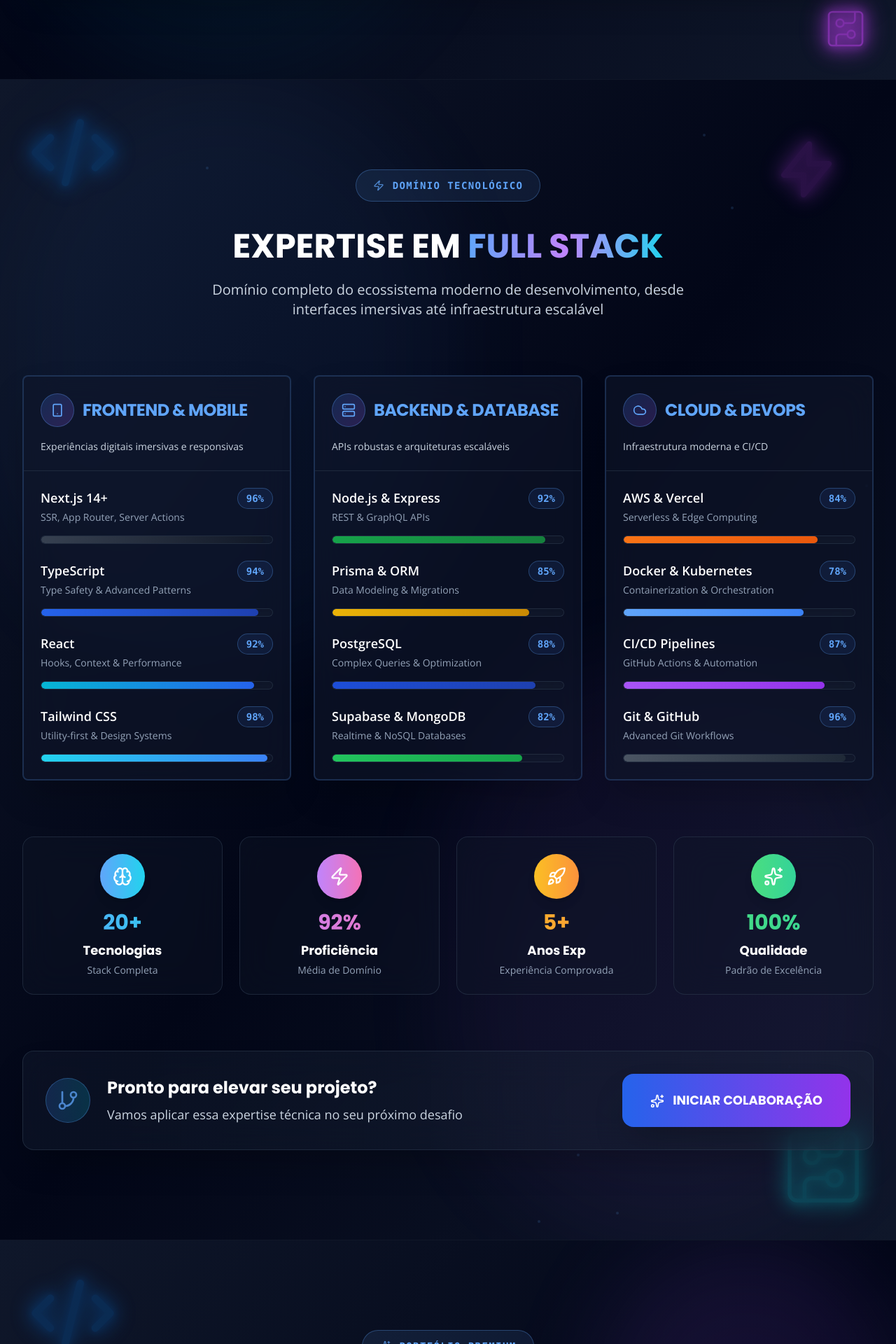
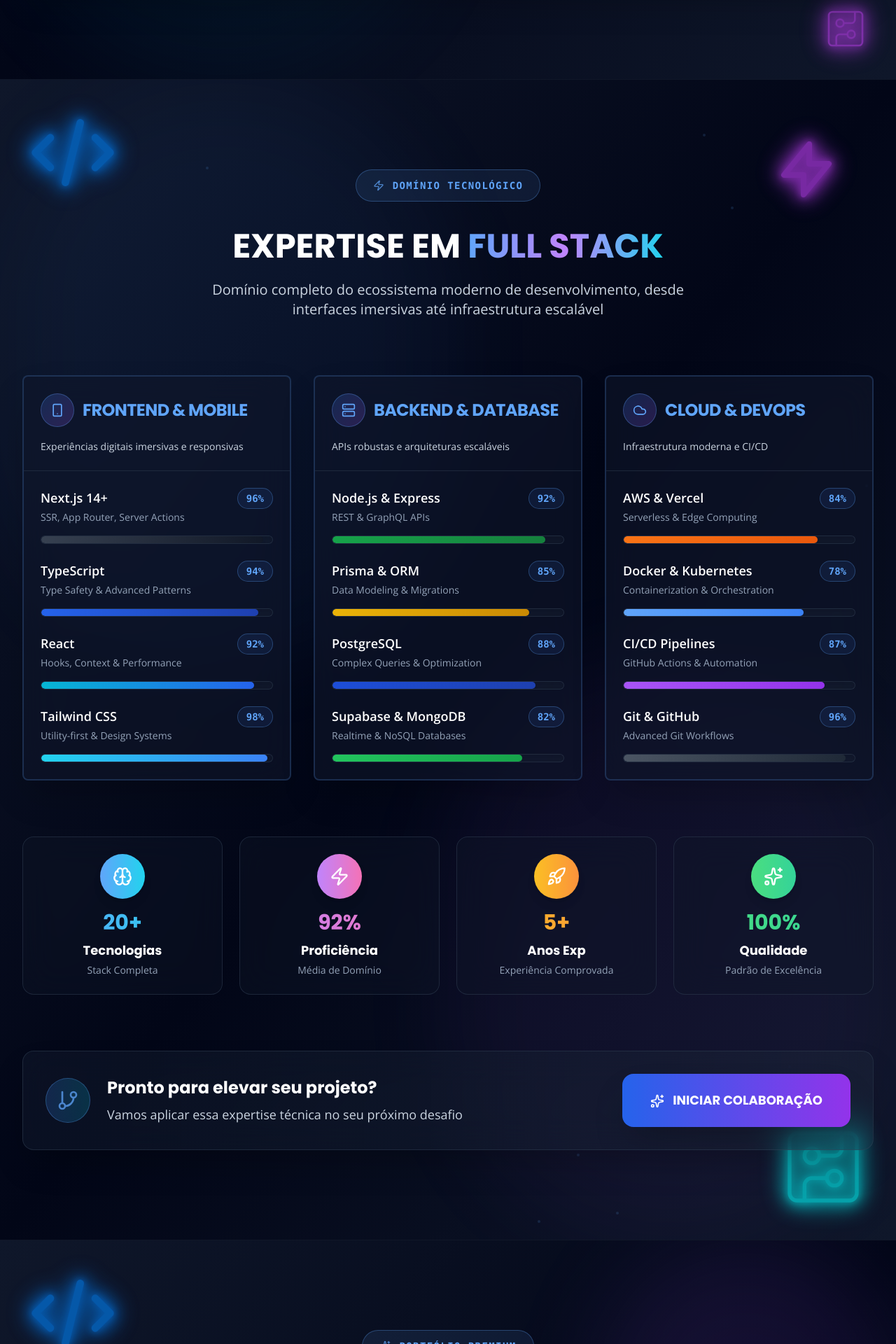
Before and after one commit to erickreisti/portifolio-oficial, a Next.js app: page / in a window 1280 px wide. Shown: the part 2700-4620 px from the top of the page at 70% size. Built offline with nearby package versions, Linux system fonts and the light colour scheme.

Commit message:
Alterando o cursor

```diff
--- a/components/sections/Contact.tsx
+++ b/components/sections/Contact.tsx
@@ -143,8 +143,8 @@ export const Contact = () => {
         </div>
       </div>
 
-      {/* Elementos Decorativos */}
-      <div className="hidden lg:block absolute top-10 right-10 opacity-20 animate-float-gentle">
+      {/* Elementos Decorativos - NEON FORTE E BRILHANTE */}
+      <div className="hidden lg:block absolute top-10 right-10 opacity-60 animate-float-gentle">
         <svg
           className="h-32 w-32 animate-neon-blue interactive-glow"
           fill="none"
@@ -160,7 +160,7 @@ export const Contact = () => {
         </svg>
       </div>
       <div
-        className="hidden lg:block absolute bottom-10 left-10 opacity-20 animate-float-gentle"
+        className="hidden lg:block absolute bottom-10 left-10 opacity-60 animate-float-gentle"
         style={{ animationDelay: "3s" }}
       >
         <svg
@@ -177,7 +177,7 @@ export const Contact = () => {
         </svg>
       </div>
       <div
-        className="hidden lg:block absolute top-20 left-20 opacity-20 animate-float-gentle"
+        className="hidden lg:block absolute top-20 left-20 opacity-60 animate-float-gentle"
         style={{ animationDelay: "6s" }}
       >
         <svg
--- a/components/sections/Projects.tsx
+++ b/components/sections/Projects.tsx
@@ -439,7 +439,7 @@ export const Projects = () => {
       </div>
 
       {/* Elementos Decorativos - Escondidos em mobile */}
-      <div className="hidden lg:block absolute top-10 left-10 opacity-20 animate-float-slow">
+      <div className="hidden lg:block absolute top-10 left-10 opacity-60 animate-float-slow">
         <svg
           className="h-32 w-32 animate-neon-blue interactive-glow"
           fill="none"
@@ -455,7 +455,7 @@ export const Projects = () => {
         </svg>
       </div>
       <div
-        className="hidden lg:block absolute bottom-10 right-10 opacity-20 animate-float-slow"
+        className="hidden lg:block absolute bottom-10 right-10 opacity-60 animate-float-slow"
         style={{ animationDelay: "3s" }}
       >
         <svg
--- a/components/sections/Skills.tsx
+++ b/components/sections/Skills.tsx
@@ -200,7 +200,7 @@ export const Skills = () => {
       </div>
 
       {/* Elementos Decorativos - Escondidos em mobile */}
-      <div className="hidden lg:block absolute top-10 left-10 opacity-20 animate-float-slow">
+      <div className="hidden lg:block absolute top-10 left-10 opacity-60 animate-float-slow">
         <svg
           className="h-32 w-32 animate-neon-blue interactive-glow"
           fill="none"
@@ -216,7 +216,7 @@ export const Skills = () => {
         </svg>
       </div>
       <div
-        className="hidden lg:block absolute bottom-10 right-10 opacity-20 animate-float-slow"
+        className="hidden lg:block absolute bottom-10 right-10 opacity-60 animate-float-slow"
         style={{ animationDelay: "3s" }}
       >
         <svg
@@ -233,7 +233,7 @@ export const Skills = () => {
         </svg>
       </div>
       <div
-        className="hidden lg:block absolute top-20 right-20 opacity-20 animate-float-slow"
+        className="hidden lg:block absolute top-20 right-20 opacity-60 animate-float-slow"
         style={{ animationDelay: "6s" }}
       >
         <svg
```
